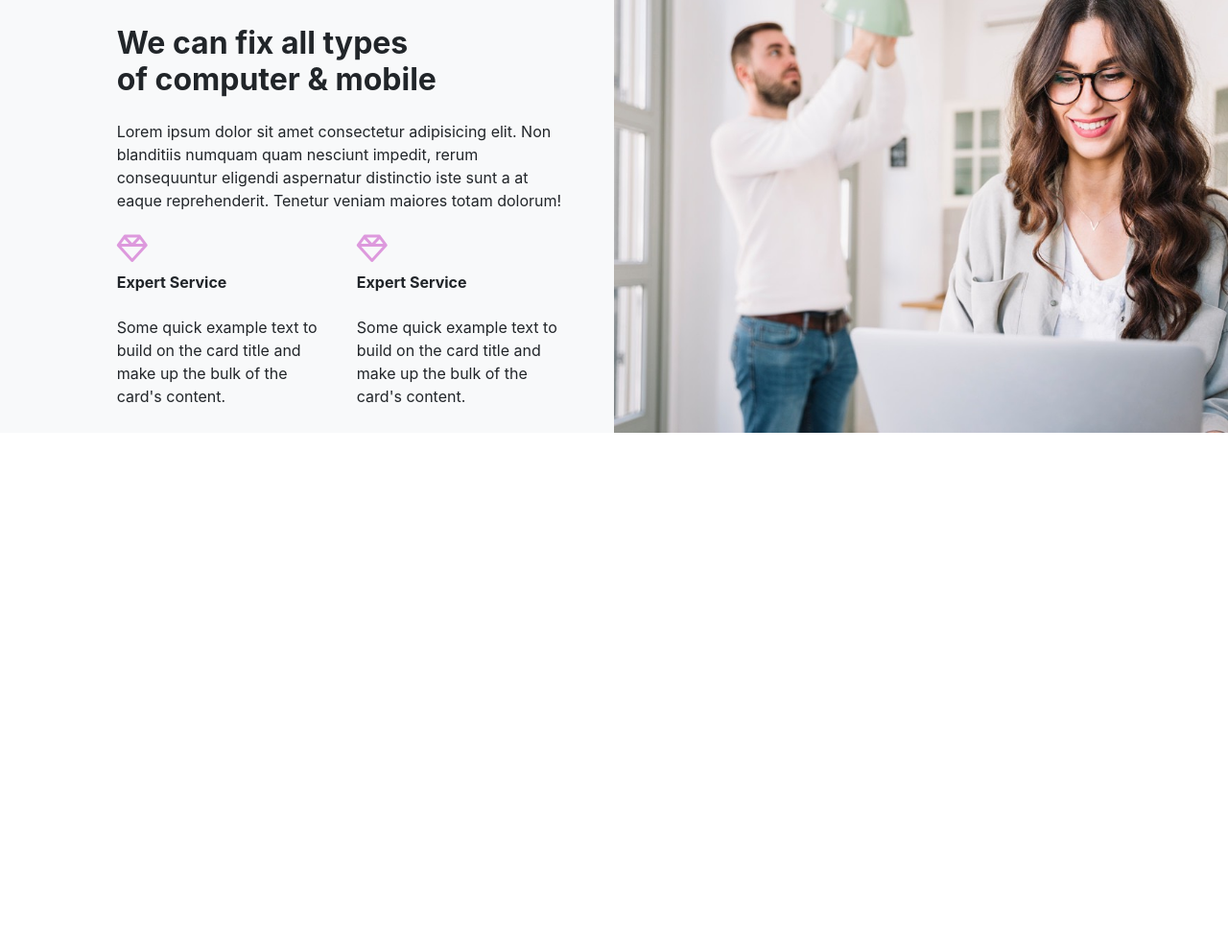
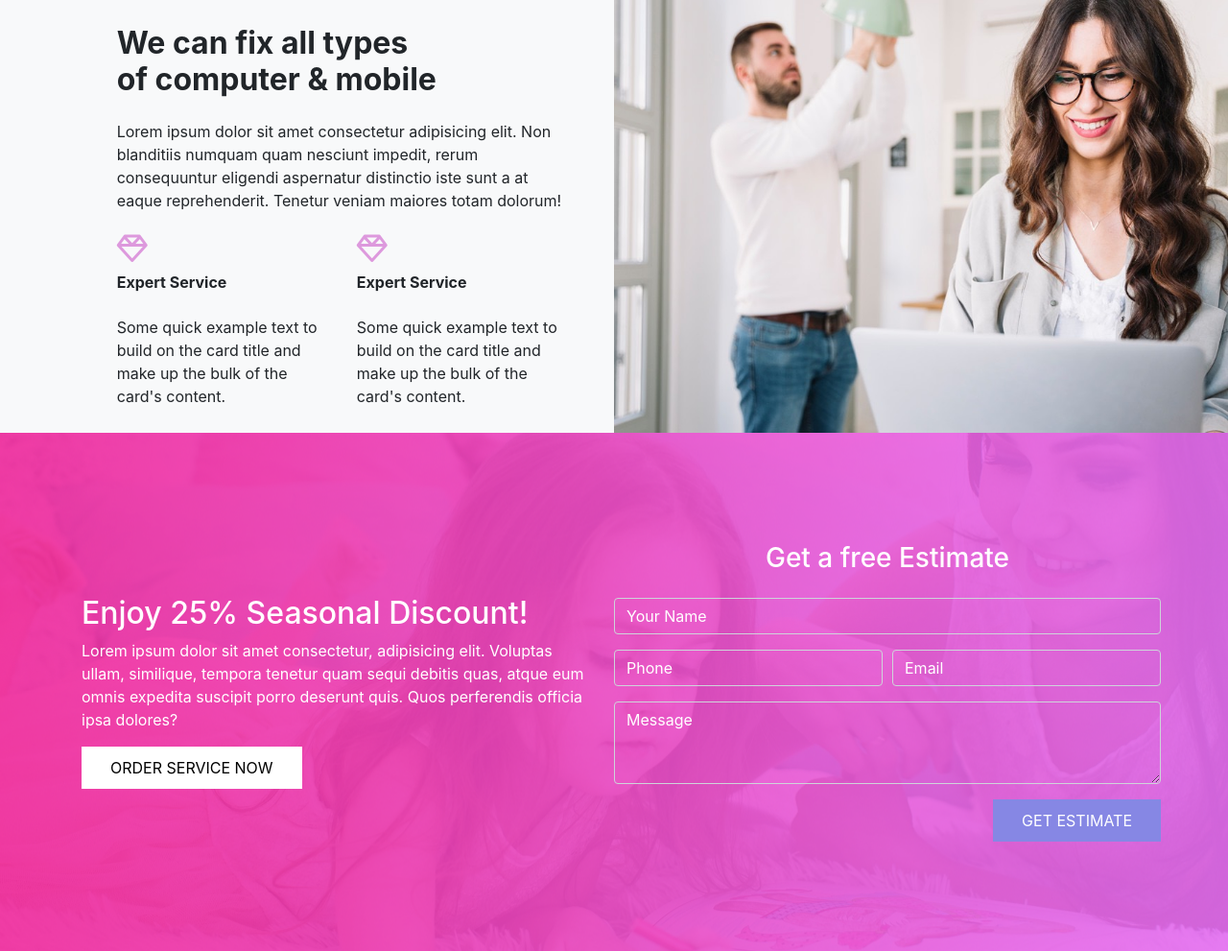
Before and after one commit to Eighnov08/project-bootstrap-v4, a PHP site: page / in a window 1280 px wide. Shown: the part 1366-2357 px from the top of the page at 96% size. Before the commit the page ends 1817 px from the top, so only its background shows below. Run offline with PHP 8.4, Linux system fonts and the light colour scheme; some libraries are stand-ins or nearby versions.

Commit message:
merapihkan content 3 hingga selesai

```diff
--- a/css/custom.css
+++ b/css/custom.css
@@ -54,4 +54,43 @@
   padding: 3% 0;
   color: #dd99dd; }
 
+.content-3 {
+  background: url(../images/discount-bg.png) no-repeat center;
+  color: white; }
+
+.content-3 a {
+  display: inline-block;
+  background: white;
+  padding: 10px 30px;
+  text-align: center;
+  color: black;
+  text-decoration: none; }
+
+.content-3 .estimate {
+  display: inline-block;
+  background: #8687e4;
+  padding: 10px 30px;
+  text-align: center;
+  color: white;
+  float: right;
+  text-decoration: none; }
+
+.content-3 .form {
+  padding: 10% 0%; }
+
+.content-3 .form-control {
+  background: transparent;
+  color: white; }
+
+.form-control::-webkit-input-placeholder {
+  color: white; }
+
+/*support mozilla*/
+.form-control:-moz-input-placeholder {
+  color: white; }
+
+/*support internet explorer*/
+.form-control:-ms-input-placeholder {
+  color: white; }
+
 /*# sourceMappingURL=custom.css.map */
--- a/index.html
+++ b/index.html
@@ -193,6 +193,43 @@
             </div>
         </div>
     </div>
+    <!-- CONTENT 3 -->
+    <div class="container-fluid content-3">
+        <div class="container">
+            <div class="row">
+                <div class="col-md-6 my-auto">
+                    <h2>
+                        Enjoy 25% Seasonal Discount!
+                    </h2>
+                    <p>
+                        Lorem ipsum dolor sit amet consectetur, adipisicing elit. Voluptas ullam, similique, tempora tenetur quam sequi debitis quas, atque eum omnis expedita suscipit porro deserunt quis. Quos perferendis officia ipsa dolores?
+                    </p>
+                    <a href="">ORDER SERVICE NOW</a>
+                </div>
+                <div class="col-md-6 my-auto form">
+                    <form>
+                        <h3 class="text-center pb-3">
+                            Get a free Estimate
+                        </h3>
+                        <div class="form-group">
+                            <input type="text" class="form-control" id="inputAddress" placeholder="Your Name">
+                        </div>
+                        <div class="form-row">
+                            <div class="form-group col-md-6">
+                                <input type="text" class="form-control" id="inputPhone" placeholder="Phone">
+                            </div>
+                            <div class="form-group col-md-6">
+                                <input type="email" class="form-control" id="inputEmail4" placeholder="Email">
+                            </div>
+                        </div>
+                        <div class="form-group">
+                            <textarea class="form-control" id="exampleFormControlTextarea1" rows="3" placeholder="Message"></textarea>
+                        </div>
+                        <a class="estimate" href="">GET ESTIMATE</a>
+                    </form>
+                </div>
+            </div>
+        </div>
     </div>
     <!-- Optional JavaScript -->
     <!-- jQuery first, then Popper.js, then Bootstrap JS -->
```
Also changed, not shown: sass/kelas/_layout.scss (+51 -0 lines), images/discount-bg.png (added), 1 other file.
